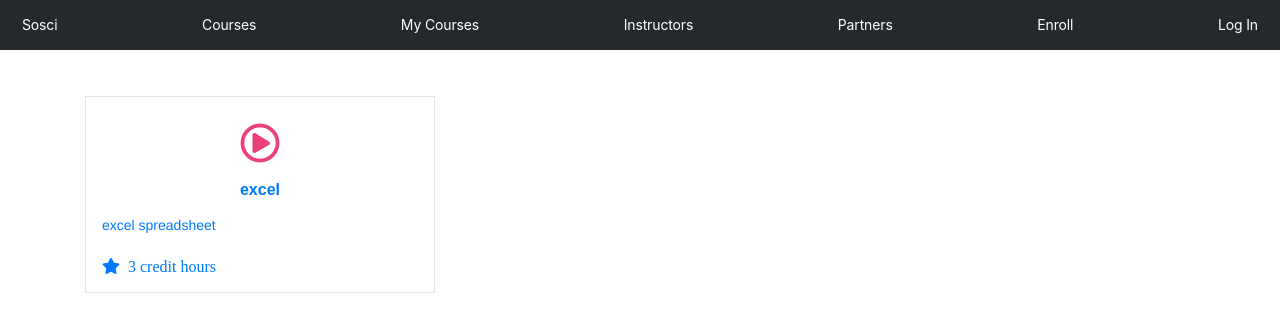
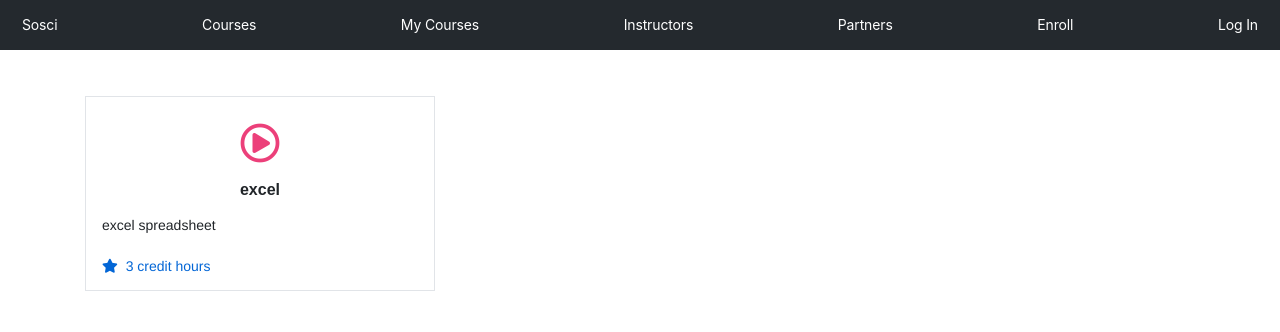
Before and after one commit to aldon-cmd/sosci, a Django app: page /course/list in a window 1280 px wide. Shown: the top 332 px of the page. Run offline with Django 3.2, Linux system fonts and the light colour scheme; data comes from the database, SQL or seed files in the repository; some libraries are stand-ins or nearby versions.

Commit message:
CSS update for course list page

```diff
--- a/sosci/static/css/default.css
+++ b/sosci/static/css/default.css
@@ -283,6 +283,32 @@ article, aside, footer, header, nav, main, section, summary, details, hgroup, fi
   font-size: 16px;
 }
 
+#course-list a, #course-list a:hover {
+  text-decoration: none !important;
+}
+
+#course-list .line-clamp{
+  text-overflow: ellipsis;
+  overflow: hidden;
+  display: -webkit-box;
+  -webkit-line-clamp: 6;
+  -webkit-box-orient: vertical;
+}
+
+.credit-hours {
+  color: #0366d6;
+  font-family: Helvetica;
+  font-size: 14px;
+}
+
+#course-list .text{
+  width: 316px;
+}
+
+#course-list .title, #course-list .text {
+  color: #212529;
+}
+
 #enroll .title {
   font-family: arial;
   font-weight: 600;
@@ -408,11 +434,14 @@ article, aside, footer, header, nav, main, section, summary, details, hgroup, fi
   counter-reset: episode-count;
 }
 
+
+
 .course-list-duration {
   color: #808080;
   padding: .625rem;
   text-align: center;
 }
+
 
 @media only screen and (max-width: 767px) {
   .column {
```
